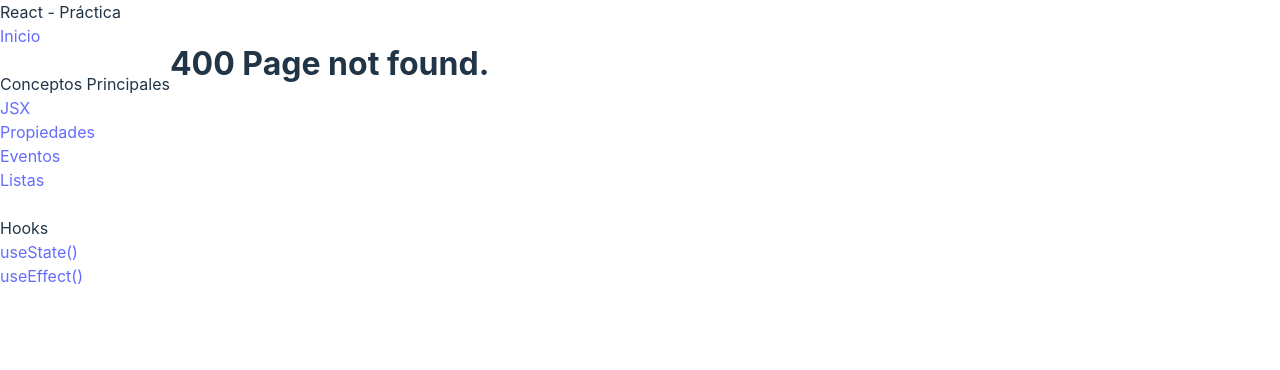
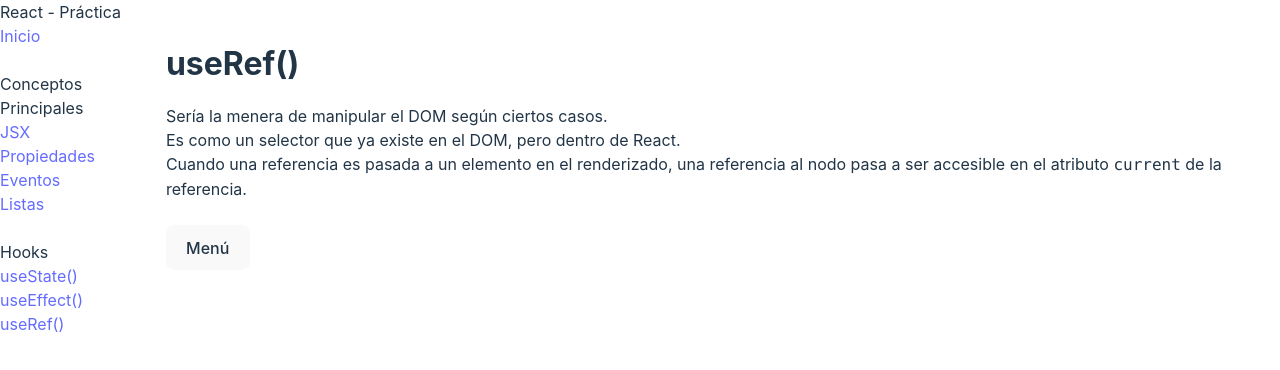
Before and after one commit to luiz-22/react, a React (Vite) app: page /useref in a window 1280 px wide. Before the commit this address had no page. Shown: the top 370 px of the page. Built offline with nearby package versions, Linux system fonts and the light colour scheme.

Commit message:
24/04/2024

```diff
--- a/src/App.jsx
+++ b/src/App.jsx
@@ -10,6 +10,7 @@ import Listas from './pages/principales/Listas'
 // ------------------------------ Hooks ------------------------------
 import UseState from './pages/hooks/UseState'
 import UseEffect from './pages/hooks/UseEffect'
+import UseRef from './pages/hooks/UseRef'
 
 function App() {
 
@@ -39,6 +40,7 @@ function App() {
             {/* ------------------------------ Hooks ------------------------------ */}
             <Route path="/usestate" element={<UseState />}></Route>
             <Route path="/useeffect" element={<UseEffect />}></Route>
+            <Route path="/useref" element={<UseRef />}></Route>
 
             <Route path="*" element={<h1>400 Page not found.</h1>} />
           </Routes>
--- a/src/components/SideBar.jsx
+++ b/src/components/SideBar.jsx
@@ -43,6 +43,11 @@ function SideBar() {
             useEffect()
           </Link>
         </li>
+        <li>
+          <Link to="useref" className="pl-4">
+            useRef()
+          </Link>
+        </li>
       </ul>
     </div>
   );
--- /dev/null
+++ b/src/pages/hooks/UseRef.jsx
@@ -0,0 +1,47 @@
+import { useRef } from "react"
+
+export default function UseRef() {
+
+    let refMenu = useRef(),
+        refMenuBtn = useRef();
+
+    //setTimeout(() => console.log(refMenu, refMenuBtn), 1000)
+
+    const handleToggleMenu = () => {
+        if (refMenuBtn.current.textContent === "Menú") {       // Uso la referencia para manupular el elemento
+            refMenuBtn.current.textContent = "Cerrar";         // Atributo current de las referencia
+            refMenu.current.style.display = "block";           // Si no la tengo asignada a ningún elemento es undefined
+        } else {
+            refMenuBtn.current.textContent = "Menú";
+            refMenu.current.style.display = "none";
+        }
+    };
+
+    return (
+        <>
+            <h1>useRef()</h1>
+
+            <p>Sería la menera de manipular el DOM según ciertos casos.</p>
+            <p>Es como un selector que ya existe en el DOM, pero dentro de React.</p>
+            <p>Cuando una referencia es pasada a un elemento en el renderizado, una referencia al nodo pasa a ser accesible
+                en el atributo <code>current</code> de la referencia.</p>
+
+            <br />
+
+            <button ref={refMenuBtn} onClick={handleToggleMenu}>    {/* Tengo que usar el atributo ref */}
+                Menú
+            </button>
+            <nav ref={refMenu} style={{ display: "none" }}>
+                <a href="#seccion1">Sección 1</a>
+                <br />
+                <a href="#seccion2">Sección 2</a>
+                <br />
+                <a href="#seccion3">Sección 3</a>
+                <br />
+                <a href="#seccion4">Sección 4</a>
+                <br />
+                <a href="#seccion5">Sección 5</a>
+            </nav>
+        </>
+    )
+}
```
